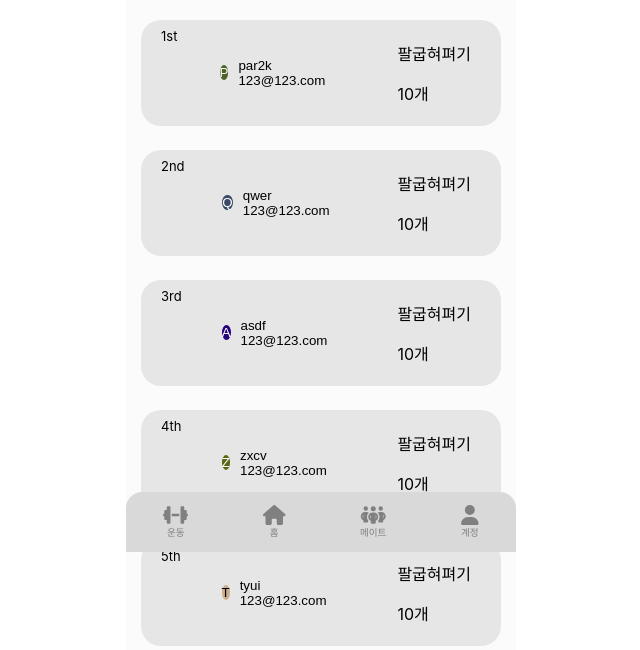
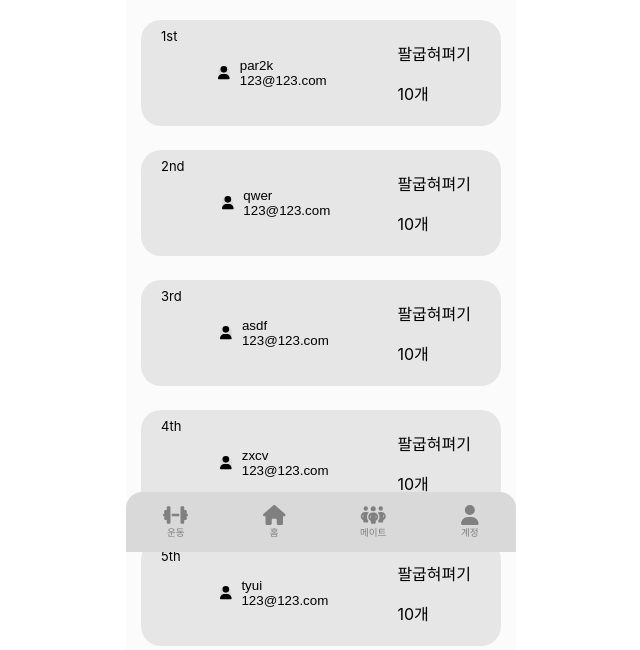
Before and after one commit to DANCIINGQUEEN/Pose_client, a React (Create React App) app: page /ranking in a window 1280 px wide. Shown: the part 248-898 px from the top of the page, without its empty margins (319-959 px from the left). Built offline with nearby package versions, Linux system fonts and the light colour scheme.

Commit message:
미등록 프로필 이미지 통일

```diff
--- a/src/components/UI/UserProfile.js
+++ b/src/components/UI/UserProfile.js
@@ -1,4 +1,7 @@
 import React from "react";
+import {faUser} from "@fortawesome/free-solid-svg-icons";
+import {FontAwesomeIcon} from "@fortawesome/react-fontawesome";
+import {ThemeColor as themeColor} from "../../constants/Constants";
 
 
 export const UserProfile = ({text, size}) => {
@@ -16,22 +19,32 @@ export const UserProfile = ({text, size}) => {
     const textColor = (parseInt(color.replace('#', ''), 16) > 0xffffff / 2) ? 'black' : 'white';
     return (
         <div style={{
-            display: 'flex',
-            justifyContent: 'center'
+            borderRadius: '50%',
+            backgroundColor: `${themeColor.navColor}`
         }}>
-                <span style={{
-                    width: `${size}px`,
-                    height: `${size}px`,
-                    borderRadius: '50%',
-                    background: color,
-                    color: textColor,
-                    display: 'flex',
-                    fontSize: `${fontSize}px`,
-                    justifyContent: 'center',
-                    alignItems: 'center',
-                }}>
-                    {text && text[0].toUpperCase()}
-                </span>
+            {/*<span style={{*/}
+            {/*    width: `${size}px`,*/}
+            {/*    height: `${size}px`,*/}
+            {/*    borderRadius: '50%',*/}
+            {/*    background: color,*/}
+            {/*    color: textColor,*/}
+            {/*    display: 'flex',*/}
+            {/*    fontSize: `${fontSize}px`,*/}
+            {/*    justifyContent: 'center',*/}
+            {/*    alignItems: 'center',*/}
+            {/*}}>*/}
+            {/*    {text && text[0].toUpperCase()}*/}
+            {/*</span>*/}
+            <span style={{
+                display: 'flex',
+                justifyContent: 'center',
+                alignItems: 'center',
+                width: `${size}px`,
+                height: `${size}px`,
+            }}>
+
+                <FontAwesomeIcon icon={faUser}/>
+            </span>
         </div>
     )
 }
--- a/src/components/exercise/AiTraining.js
+++ b/src/components/exercise/AiTraining.js
@@ -98,14 +98,14 @@ function AiTraining() {
     const label = location.state?.label || ''
     const goals = useSelector((state) => state.goals)
     const goal = goals.find(goal => goal.label === label)?.number
-    console.log(`https://00da-1-237-93-105.ngrok-free.app/video_feed/${label}`)
+    const flaskServer = 'https://76df-1-237-93-105.ngrok-free.app/video_feed'
 
     return (
         <>
             <br/>
             {goal ?
                 <>
-                    {/*<img src={`https://00da-1-237-93-105.ngrok-free.app/video_feed/${label}`} alt=""/>*/}
+                    <img src={`${flaskServer}/${label}`} alt={label}/>
                     <ProgressBar goal={goal} label={label}/>
                 </>
                 :
```
